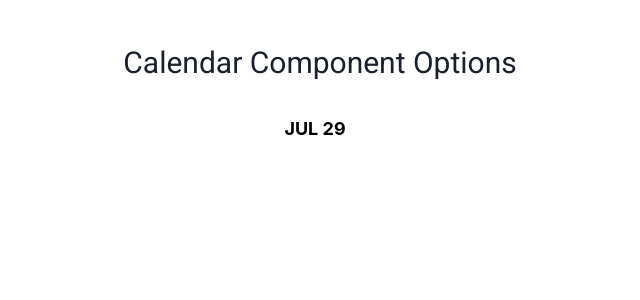
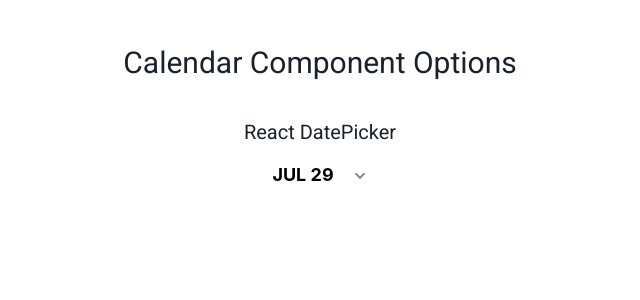
Before and after one commit to leeshiela/calendar-component-options, a Next.js app: page / in a window 1280 px wide. Shown: the top 300 px of the page, without its empty margins (320-960 px from the left). Built offline with nearby package versions, Linux system fonts and the light colour scheme.

Commit message:
Added prev-next arrows in heading

```diff
--- a/src/app/globals.css
+++ b/src/app/globals.css
@@ -27,16 +27,16 @@
 .react-datepicker__day-names {
   background: white;
   border-top: 1px solid lightgray;
-  padding-top: 16px;
+  padding-top: 18px;
 }
 
 .customHeader {
   background: white;
-  padding-bottom: 16px;
+  padding-top: 8px;
 }
 
 .react-datepicker__day.react-datepicker__day--selected {
-  background: blue;
+  background: #0066f1;
   color: white;
   border-radius: 50%;
   font-weight: 700;
@@ -53,4 +53,5 @@
 .react-datepicker__header.react-datepicker__header--custom {
   background: white;
   border-bottom: none;
+  padding: 0px;
 }
--- a/src/app/react-datepicker/components/DatePickerCalendar.tsx
+++ b/src/app/react-datepicker/components/DatePickerCalendar.tsx
@@ -1,13 +1,33 @@
-import { Box, Button, Flex, Heading, Text } from "@chakra-ui/react";
-import React, { forwardRef, useState } from "react";
+import {
+  Box,
+  Button,
+  Flex,
+  Heading,
+  Img,
+  Popover,
+  PopoverContent,
+  PopoverTrigger,
+  Text,
+} from "@chakra-ui/react";
+import React, { forwardRef, useEffect, useRef, useState } from "react";
 import DatePicker from "react-datepicker";
 import dayjs from "dayjs";
 import "react-datepicker/dist/react-datepicker.css";
 
 const DatePickerCalendar = () => {
   const [selectedDate, setSelectedDate] = useState<Date | null>(new Date());
-  const [calendarOpen, setCalendarOpen] = useState(false);
+  const [isCalendarOpen, setIsCalendarOpen] = useState(false);
+  const popoverRef = useRef(null);
 
+  useEffect(() => {
+    if (isCalendarOpen) {
+      setIsCalendarOpen(true);
+      console.log("Calendar is open");
+    } else if (!isCalendarOpen) {
+      setIsCalendarOpen(false);
+      console.log("Calendar is closed");
+    }
+  }, [isCalendarOpen]);
   const formatDate = (date: Date | null) => {
     if (date !== null) {
       return dayjs(date).format("MMM D").toUpperCase();
@@ -17,53 +37,111 @@
   const handleChange = (date: Date | null) => {
     if (date !== null) {
       setSelectedDate(date);
+      setIsCalendarOpen(!isCalendarOpen);
     }
   };
 
-  const renderDateSelect = () => {
+  const customInput = () => {
     return (
       <Button type="button" variant="totallyUnstyled" color={"black"}>
+        <Flex
+          direction={"row"}
+          gap={2}
+          justifyContent={"space-evenly"}
+          alignItems={"center"}
+          pt={4}
+        >
           <Heading fontSize={"lg"} as="div" mr={2.5}>
             {formatDate(selectedDate)}
           </Heading>
-        {/* <ChevronDownIcon
-          size={2.5}
-          transform={calendarOpen ? "rotate(180deg)" : "rotate(0deg)"}
-          transition="transform 0.1s ease"
-        /> */}
+          <Img
+            id="chevron-down-arrow"
+            src={"arrow.svg"}
+            alt="Chevron Down Arrow"
+            transform={isCalendarOpen ? "rotate(90deg)" : "rotate(270deg)"}
+          />
+        </Flex>
       </Button>
     );
   };
 
   return (
+    <Flex
+      direction="column"
+      pt={2}
+      pb={2}
+      pl={6}
+      pr={6}
+      alignItems="center"
+      justifyContent="center"
+    >
+      <Text fontSize="xl">React DatePicker</Text>
+      {/* <Popover
+        isOpen={isCalendarOpen}
+        onOpen={() => setIsCalendarOpen(true)}
+        onClose={() => setIsCalendarOpen(false)}
+        placement="bottom"
+      >
+        <PopoverTrigger>
+          <CustomInput ref={popoverRef} />
+        </PopoverTrigger>
+        <PopoverContent> */}
       <DatePicker
         selected={selectedDate}
         dateFormat="MMM d"
         useWeekdaysShort
         onChange={handleChange}
-      customInput={renderDateSelect()}
-      onCalendarOpen={() => setCalendarOpen(true)}
-      onCalendarClose={() => setCalendarOpen(false)}
+        customInput={customInput()}
+        onCalendarOpen={() => setIsCalendarOpen(true)}
+        onCalendarClose={() => setIsCalendarOpen(false)}
         enableTabLoop={false}
         showPopperArrow={false}
         calendarClassName="calendar"
         popperClassName="popper"
         minDate={new Date()}
         weekDayClassName={(_date: Date) => "weekdays"}
-      renderCustomHeader={({ date }) => (
-        <Box
+        renderCustomHeader={({ date, increaseMonth, decreaseMonth }) => (
+          <Flex
             className="customHeader"
-          backgroundColor="white"
-          display="flex"
-          alignItems="flex-start"
+            justifyContent={"space-between"}
             paddingLeft={2}
           >
             <Heading fontSize={"sm"} as="div">
               {dayjs(date).format("MMMM YYYY")}
             </Heading>
-        </Box>
+            <Flex
+              direction={"row"}
+              alignItems={"start"}
+              justifyContent={"center"}
+            >
+              <Button
+                variant={"unstyled"}
+                onClick={decreaseMonth}
+                paddingLeft={2}
+                paddingBottom={6}
+              >
+                <img className="arrows" src="/arrow.svg" alt="previous-arrow" />
+              </Button>
+              <Button
+                variant={"unstyled"}
+                onClick={increaseMonth}
+                paddingLeft={2}
+                paddingBottom={6}
+              >
+                <img
+                  className="arrows"
+                  style={{ transform: "rotate(180deg)" }}
+                  src="/arrow.svg"
+                  alt="next-arrow"
+                />
+              </Button>
+            </Flex>
+          </Flex>
         )}
       />
+      {/* </PopoverContent>
+      </Popover>*/}
+    </Flex>
   );
 };
 export default DatePickerCalendar;
```
Also changed, not shown: public/arrow.svg (added). Lines whose indentation alone changed are shown as unchanged.
